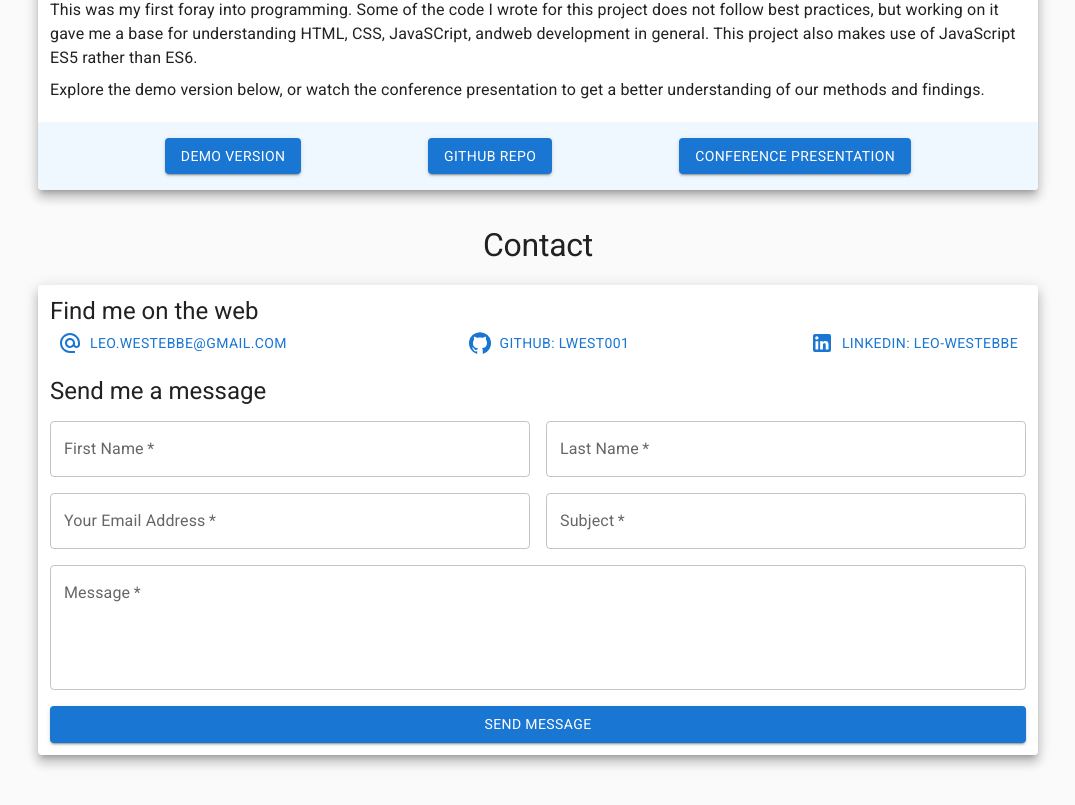
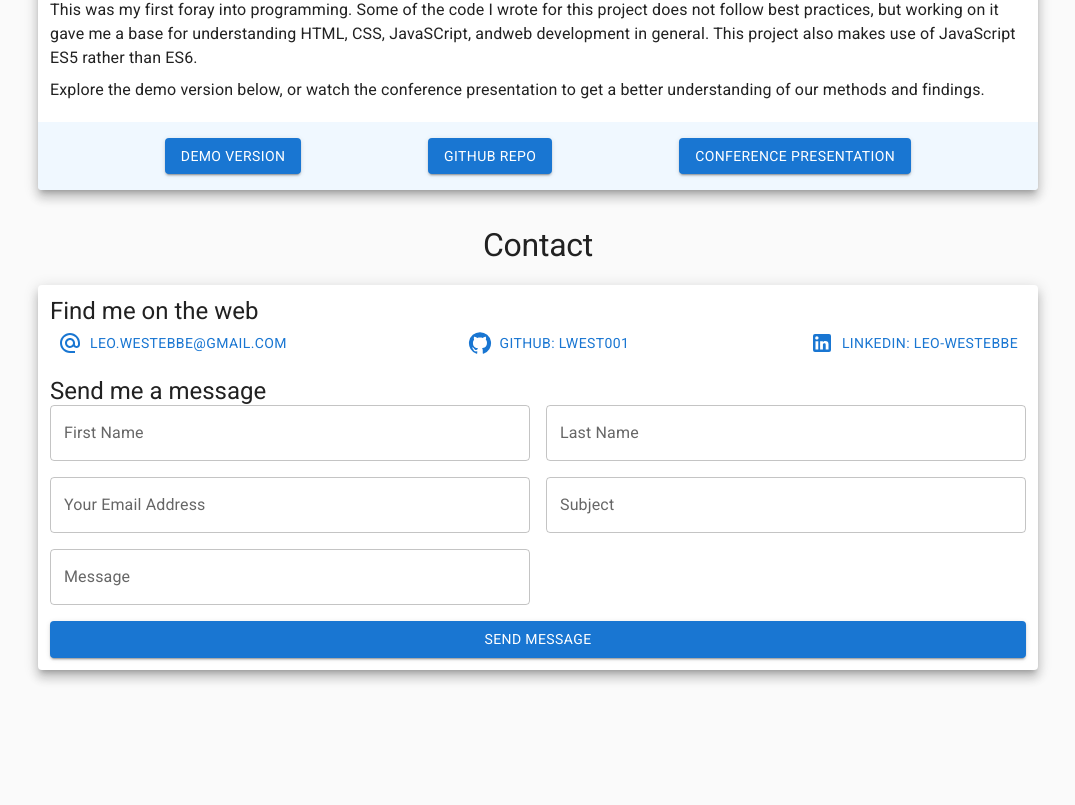
Before and after one commit to LWest001/ReactProPage, a React (Vite) app: page / in a window 1280 px wide. Shown: the part 3732-4537 px from the top of the page, without its empty margins (182-1257 px from the left). After the commit the page ends 4478 px from the top, so only its background shows below. Built offline with nearby package versions, Linux system fonts and the light colour scheme.

Commit message:
working form validation!

```diff
--- a/src/Containers/AboutMe/Skills.jsx
+++ b/src/Containers/AboutMe/Skills.jsx
@@ -42,9 +42,11 @@ export default function Skills() {
             );
           })}
           <CustomSkill
-            icon=<Avatar variant="square" sx={{ height: 40, bgcolor: "black" }}>
-              Ex
-            </Avatar>
+            icon={
+              <Avatar variant="square" sx={{ height: 40, bgcolor: "black" }}>
+                Ex
+              </Avatar>
+            }
             name="Express"
           />
 
--- a/src/Containers/Contact/ContactMeForm.jsx
+++ b/src/Containers/Contact/ContactMeForm.jsx
@@ -1,71 +1,40 @@
 import { Box, Button, Typography } from "@mui/material";
 import { useForm } from "react-hook-form";
-import emailjs from "@emailjs/browser";
-import FormItemHook from "./FormItemHook";
+import FormInput from "./FormInput";
 
 export default function ContactMeForm({ sendEmail }) {
   const {
     handleSubmit,
+    reset,
     control,
     formState: { isSubmitting, isSubmitSuccessful, errors },
   } = useForm({
-    mode: "onSubmit",
+    defaultValues: {
+      firstName: "",
+      lastName: "",
+      email: "",
+      subject: "",
+      message: "",
+    },
   });
 
   return (
+    <Box className="ContactMeForm" role="form" aria-labelledby="contact-form">
+      <Typography variant="h3" id="contact-form" gridColumn="1/3">
+        Send me a message
+      </Typography>
+
       <Box
-      component="form"
-      onSubmit={handleSubmit(sendEmail)}
-      display="grid"
+        display={!isSubmitSuccessful ? "grid" : "none"}
         gridTemplateColumns="1fr 1fr"
         flexDirection="column"
         gap={2}
-      className="ContactMeForm"
-      role="form"
-      aria-labelledby="contact-form"
-      submitted={isSubmitSuccessful || null}
       >
-      {!isSubmitting && !isSubmitSuccessful && (
-        <>
-          <Typography variant="h3" id="contact-form" gridColumn="1/3">
-            Send me a message
-          </Typography>
-          <FormItemHook
-            control={control}
-            name="firstName"
-            prettyName="First Name"
-            id="firstName"
-          />
-          <FormItemHook
-            control={control}
-            name={"lastName"}
-            prettyName="Last Name"
-            id="lastName"
-          />
-          <FormItemHook
-            control={control}
-            name={"email"}
-            type="email"
-            prettyName="Your Email Address"
-            id="email"
-          />
-          <FormItemHook
-            control={control}
-            name={"subject"}
-            prettyName="Subject"
-            id="subject"
-          />
-          <FormItemHook
-            control={control}
-            name={"message"}
-            prettyName="Message"
-            id="message"
-            textFieldProps={{
-              rows: 4,
-              multiline: true,
-            }}
-            sx={{ gridColumn: "1/3" }}
-          />
+        <FormInput name="firstName" label="First Name" control={control} />
+        <FormInput name="lastName" label="Last Name" control={control} />
+        <FormInput name="email" label="Your Email Address" control={control} />
+        <FormInput name="subject" label="Subject" control={control} />
+        <FormInput name="message" label="Message" control={control} />
         <Button
           type="submit"
           variant="contained"
@@ -74,13 +43,19 @@ export default function ContactMeForm({ sendEmail }) {
           }}
           disabled={isSubmitting}
           id="submit"
+          onClick={handleSubmit(sendEmail)}
         >
           Send message
         </Button>
-        </>
-      )}
+      </Box>
+
       {isSubmitSuccessful && (
-        <Typography sx={{ gridColumn: "1/3" }}>
+        <Typography
+          my={3}
+          textAlign={"start"}
+          sx={{ gridColumn: "1/3" }}
+          role="alert"
+        >
           Thank you for getting in touch! I will respond as soon as I can.
         </Typography>
       )}
--- /dev/null
+++ b/src/Containers/Contact/FormInput.jsx
@@ -0,0 +1,22 @@
+import { TextField } from "@mui/material";
+import { Controller } from "react-hook-form";
+
+export default function FormInput({ name, label, control, textFieldProps }) {
+  return (
+    <Controller
+      name={name}
+      control={control}
+      rules={{ required: "This field is required" }}
+      render={({ field: { onChange, value }, fieldState: { error } }) => (
+        <TextField
+          onChange={onChange}
+          helperText={error ? error.message : null}
+          error={!!error}
+          value={value}
+          label={label}
+          {...textFieldProps}
+        />
+      )}
+    />
+  );
+}
--- a/src/Containers/Contact/FormItemHook.jsx
+++ /dev/null
@@ -1,37 +0,0 @@
-import { TextField } from "@mui/material";
-import { useController } from "react-hook-form";
-
-export default function FormItemHook({
-  control,
-  name,
-  prettyName,
-  type,
-  sx,
-  textFieldProps,
-  id,
-}) {
-  const {
-    field,
-    fieldState: { invalid, error },
-  } = useController({
-    name,
-    control,
-    rules: { required: true },
-  });
-
-  return (
-    <TextField
-      onChange={field.onChange} // send value to hook form
-      onBlur={field.onBlur} // notify when input is touched/blur
-      name={field.name} // send down the input name
-      inputRef={field.ref} // send input ref, so we can focus on input when error appear
-      label={prettyName}
-      error={invalid || error}
-      type={type}
-      required
-      {...textFieldProps}
-      sx={{ ...sx }}
-      id={id}
-    />
-  );
-}
```
Also changed, not shown: src/Containers/Contact/Contact.jsx (+1 -10 lines), 2 other files (tests, documents, lock files or other folders). Lines whose indentation alone changed are shown as unchanged.
